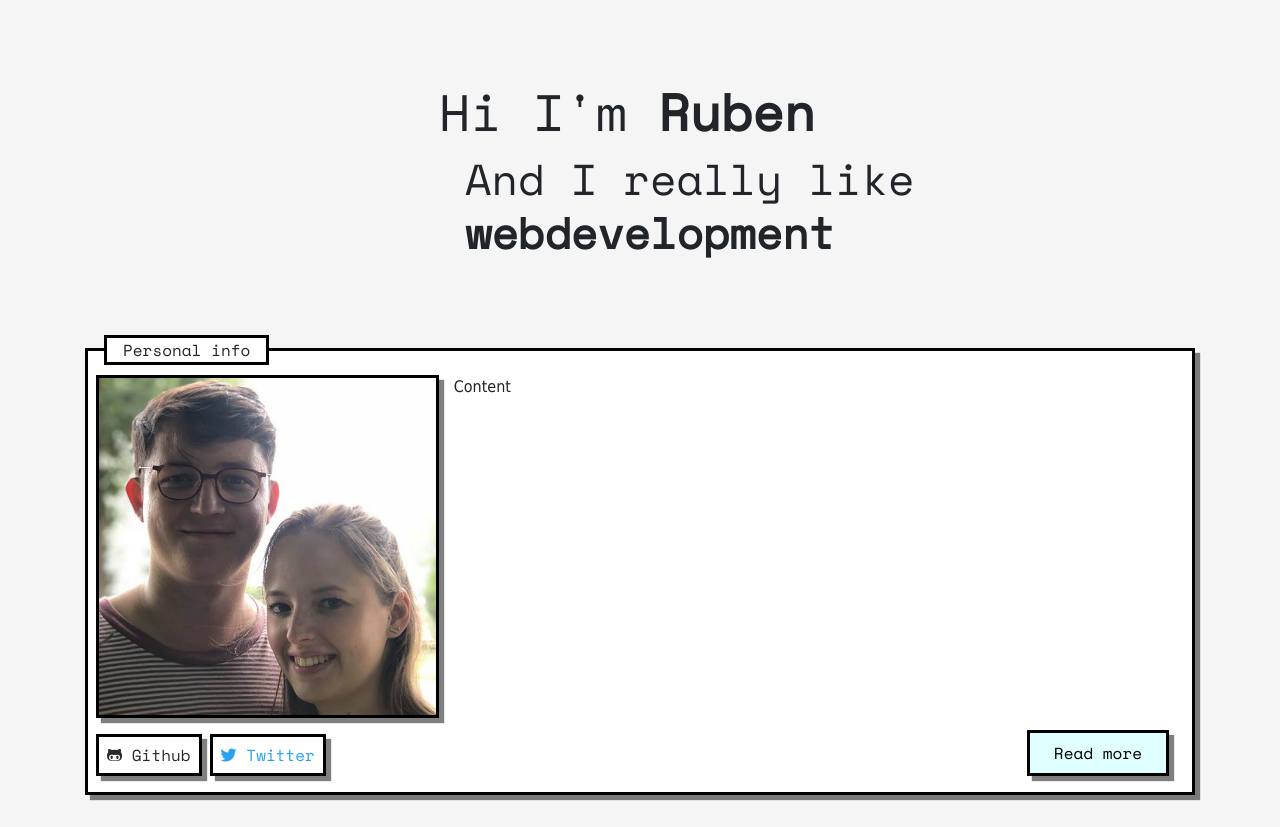
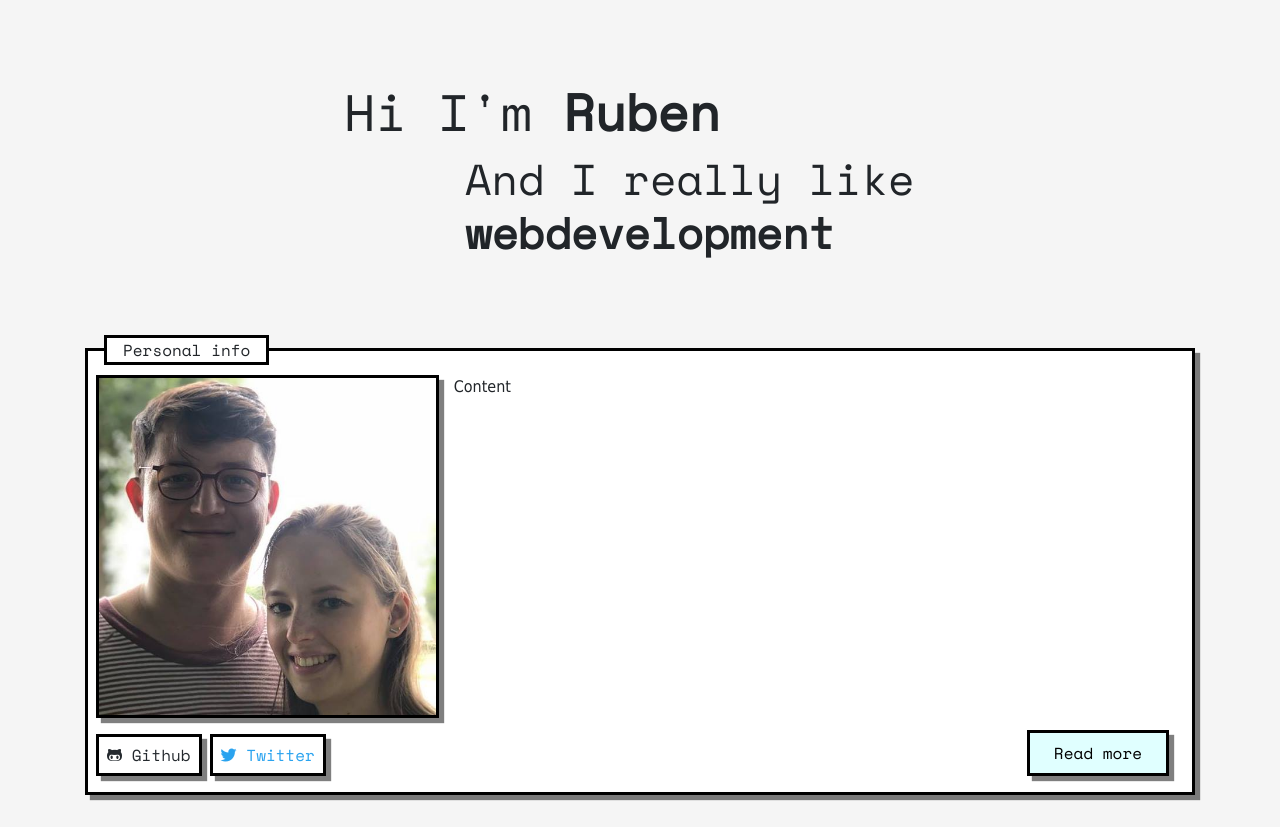
Before and after one commit to RubenB/rubenbielen-frontend, a Nuxt app: page / in a window 1280 px wide. Built offline with nearby package versions, Linux system fonts and the light colour scheme.

Commit message:
Fix funky title display

```diff
--- a/pages/index.vue
+++ b/pages/index.vue
@@ -1,7 +1,7 @@
 <template>
   <section class="intro container">
     <div class="row">
-      <div class="col-12 col-sm-8 intro-caption">
+      <div class="col-12 col-sm-8 col-md-7 intro-caption">
         <h1>Hi I'm <strong>Ruben</strong></h1>
       </div>
     </div>
```
